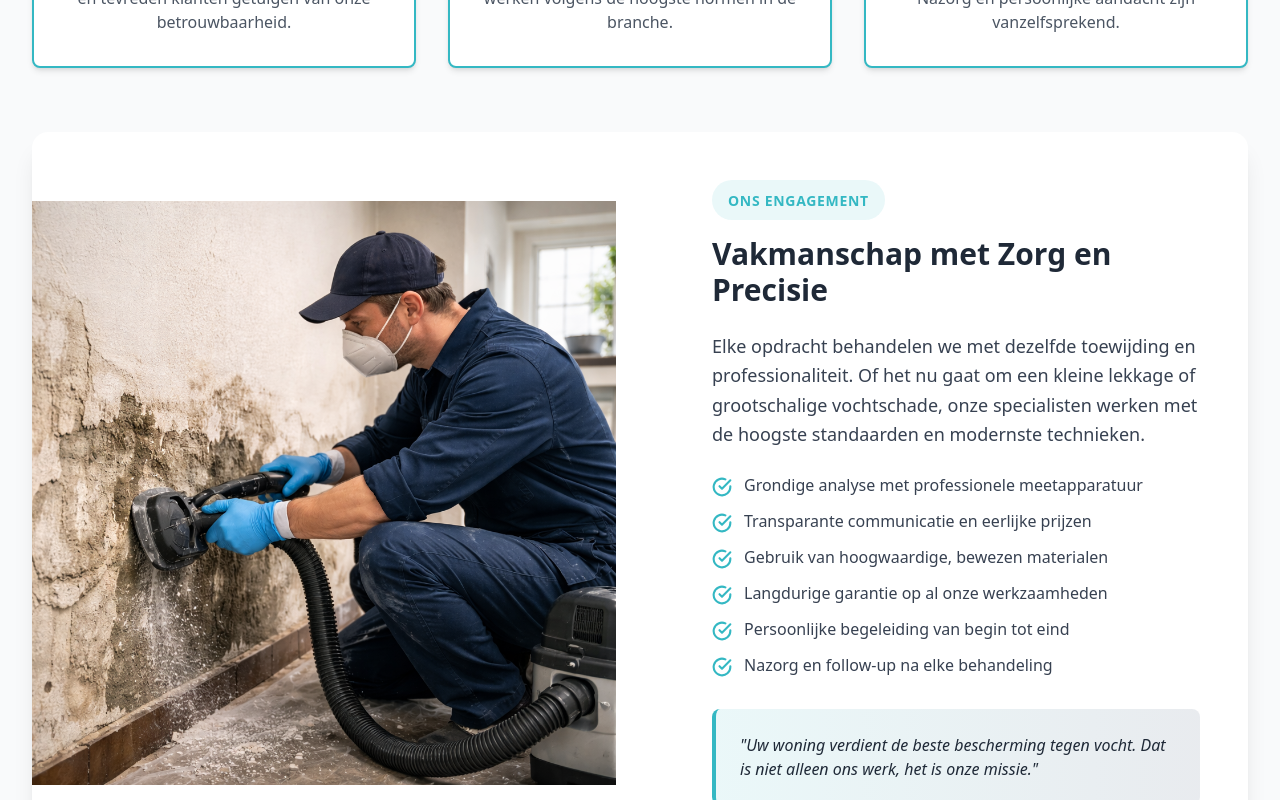
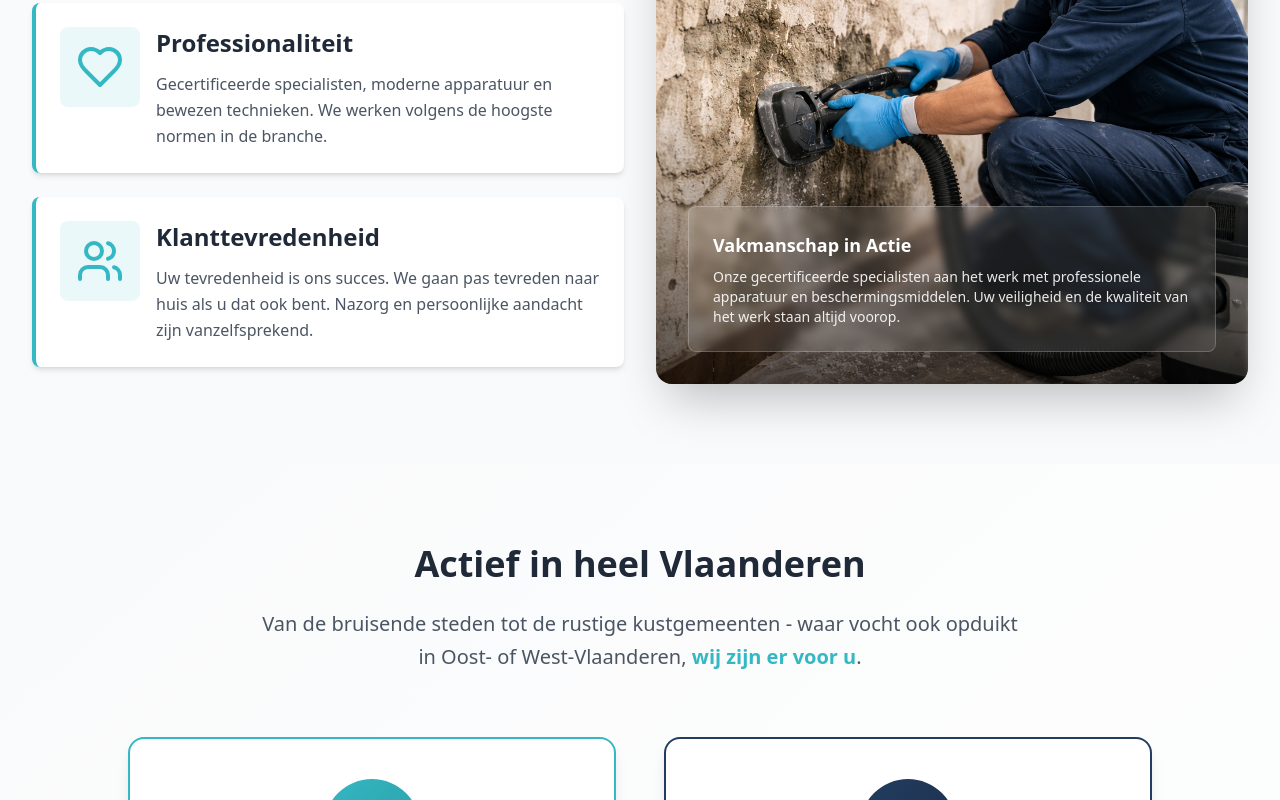
Before and after one commit to mo3aad2002/kustVochtBestrijding, a React (Vite) app: page /over-ons in a window 1280 px wide. Shown: the part 2100-2900 px from the top of the page. Built offline with nearby package versions, Linux system fonts and the light colour scheme.

Commit message:
Updated OverOns.tsx

```diff
--- a/src/pages/OverOns.tsx
+++ b/src/pages/OverOns.tsx
@@ -136,15 +136,6 @@ function ValuesSection() {
     },
   ];
 
-  const coreCommitments = [
-    'Grondige analyse met professionele meetapparatuur',
-    'Transparante communicatie en eerlijke prijzen',
-    'Gebruik van hoogwaardige, bewezen materialen',
-    'Langdurige garantie op al onze werkzaamheden',
-    'Persoonlijke begeleiding van begin tot eind',
-    'Nazorg en follow-up na elke behandeling',
-  ];
-
   return (
     <section className="py-20 bg-gray-50">
       <div className="max-w-7xl mx-auto px-4 sm:px-6 lg:px-8">
@@ -156,62 +147,41 @@ function ValuesSection() {
           Deze waarden zijn de basis van alles wat we doen.
         </p>
 
-        <div className="grid md:grid-cols-3 gap-8 mb-16">
+        <div className="grid lg:grid-cols-2 gap-8 items-center">
+          <div className="space-y-6">
             {values.map((value, index) => (
-            <div key={index} className="bg-white rounded-lg p-8 shadow-md text-center border-2 border-[#34B8C3] hover:shadow-lg transition-shadow">
-              <div className="text-[#34B8C3] mb-4 flex justify-center">
+              <div key={index} className="bg-white rounded-lg p-6 shadow-md border-l-4 border-[#34B8C3] hover:shadow-lg transition-all hover:translate-x-1">
+                <div className="flex items-start gap-4">
+                  <div className="flex-shrink-0 text-[#34B8C3] bg-[#34B8C3]/10 p-4 rounded-lg">
                     {value.icon}
                   </div>
-              <h3 className="text-2xl font-bold text-gray-800 mb-4">
+                  <div>
+                    <h3 className="text-2xl font-bold text-gray-800 mb-3">
                       {value.title}
                     </h3>
-              <p className="text-gray-600">{value.description}</p>
+                    <p className="text-gray-600 leading-relaxed">{value.description}</p>
+                  </div>
+                </div>
               </div>
             ))}
           </div>
 
-        <div className="grid lg:grid-cols-2 gap-12 items-center bg-white rounded-2xl shadow-xl overflow-hidden">
-          <div className="order-2 lg:order-1">
+          <div className="relative">
+            <div className="relative rounded-2xl overflow-hidden shadow-2xl">
               <img
                 src={valuesImage}
                 alt="Professionele vochtbestrijding specialist aan het werk met moderne apparatuur"
                 className="w-full h-full object-cover"
               />
+              <div className="absolute inset-0 bg-gradient-to-t from-black/60 via-transparent to-transparent" />
+              <div className="absolute bottom-0 left-0 right-0 p-8 text-white">
+                <div className="bg-white/10 backdrop-blur-sm rounded-lg p-6 border border-white/20">
+                  <p className="text-lg font-semibold mb-2">Vakmanschap in Actie</p>
+                  <p className="text-sm opacity-90">
+                    Onze gecertificeerde specialisten aan het werk met professionele apparatuur en beschermingsmiddelen. Uw veiligheid en de kwaliteit van het werk staan altijd voorop.
+                  </p>
                 </div>
-
-          <div className="order-1 lg:order-2 p-8 md:p-12">
-            <div className="inline-block bg-[#34B8C3]/10 rounded-full px-4 py-2 mb-4">
-              <span className="text-[#34B8C3] font-semibold text-sm uppercase tracking-wider">
-                Ons Engagement
-              </span>
               </div>
-
-            <h3 className="text-3xl font-bold text-gray-800 mb-6">
-              Vakmanschap met Zorg en Precisie
-            </h3>
-
-            <p className="text-gray-700 text-lg mb-6 leading-relaxed">
-              Elke opdracht behandelen we met dezelfde toewijding en professionaliteit.
-              Of het nu gaat om een kleine lekkage of grootschalige vochtschade,
-              onze specialisten werken met de hoogste standaarden en modernste technieken.
-            </p>
-
-            <div className="space-y-3 mb-8">
-              {coreCommitments.map((commitment, index) => (
-                <div key={index} className="flex items-start">
-                  <div className="flex-shrink-0 mt-1">
-                    <CheckCircle className="text-[#34B8C3]" size={20} strokeWidth={2.5} />
-                  </div>
-                  <p className="ml-3 text-gray-700">{commitment}</p>
-                </div>
-              ))}
-            </div>
-
-            <div className="bg-gradient-to-r from-[#34B8C3]/10 to-[#233D60]/10 rounded-lg p-6 border-l-4 border-[#34B8C3]">
-              <p className="text-gray-800 font-medium italic">
-                "Uw woning verdient de beste bescherming tegen vocht.
-                Dat is niet alleen ons werk, het is onze missie."
-              </p>
             </div>
           </div>
         </div>
```
Lines whose indentation alone changed are shown as unchanged.
